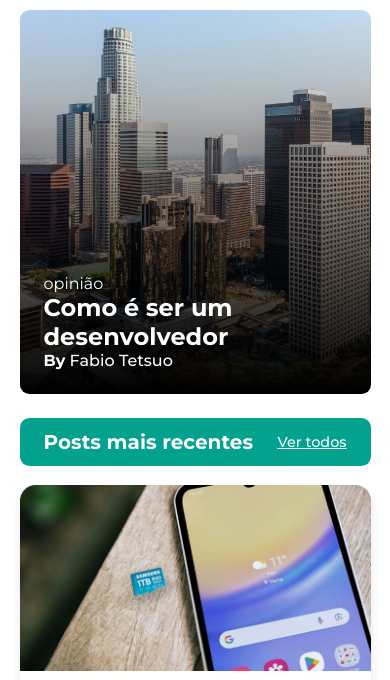
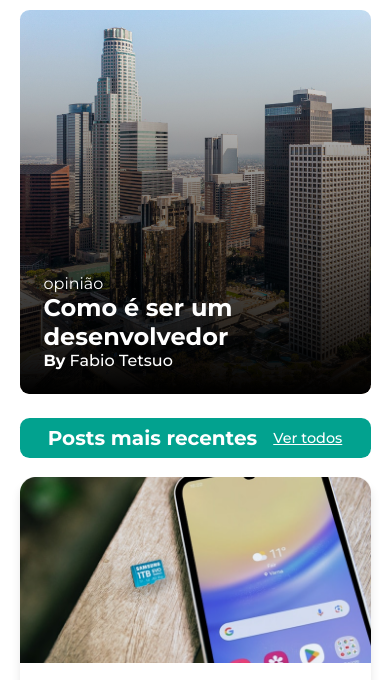
Before and after one commit to danielbricola/RID185954_Desafio02, a plain HTML site: page index.html in a window 390 px wide. Shown: the part 67-747 px from the top of the page. Drawn offline with Linux system fonts and the light colour scheme.

Commit message:
adjustments

```diff
--- a/style.css
+++ b/style.css
@@ -249,4 +249,13 @@ footer {
   .cards-container {
     grid-template-columns: 1fr;
   }
+
+  .section-header {
+    justify-content: center;
+    height: 2.5rem;
+  }
+
+  .see-more {
+    padding-left: 1rem;
+  }
 }
```
